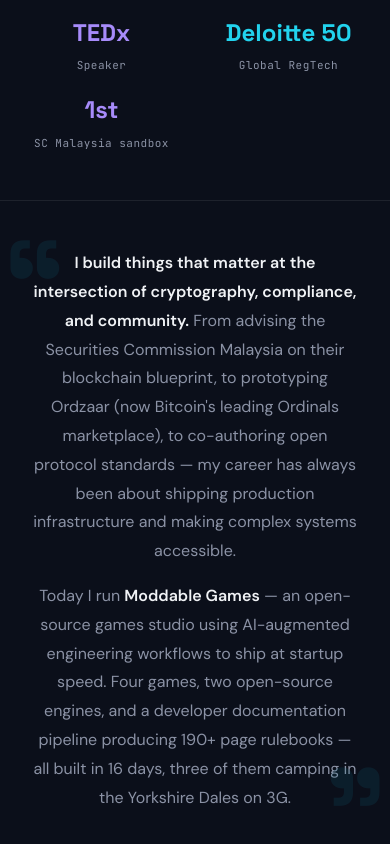
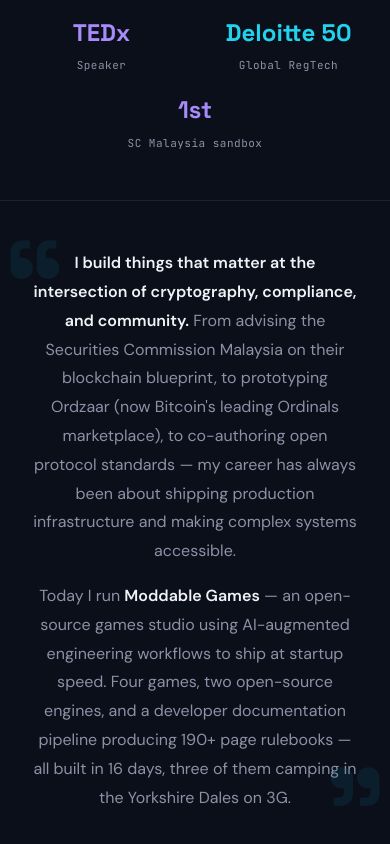
Before and after one commit to msmalley/smalley-website, a plain HTML site: page index.html in a window 390 px wide. Shown: the part 958-1802 px from the top of the page. Drawn offline with Linux system fonts and the light colour scheme; no server answers.

Commit message:
Stats grid: last orphaned item spans full width on mobile

```diff
--- a/css/home.css
+++ b/css/home.css
@@ -206,6 +206,7 @@
   .hero-ctas { justify-content: center; }
   .hero-badge { margin-left: auto; margin-right: auto; }
   .stats-grid { grid-template-columns: repeat(2, 1fr); gap: 16px; }
+  .stats-grid .stat-item:last-child:nth-child(odd) { grid-column: 1 / -1; }
   .stat-value { font-size: 24px; }
   .intro-section { padding: 48px 0; }
   .intro-text { padding: 0 16px; }
```
